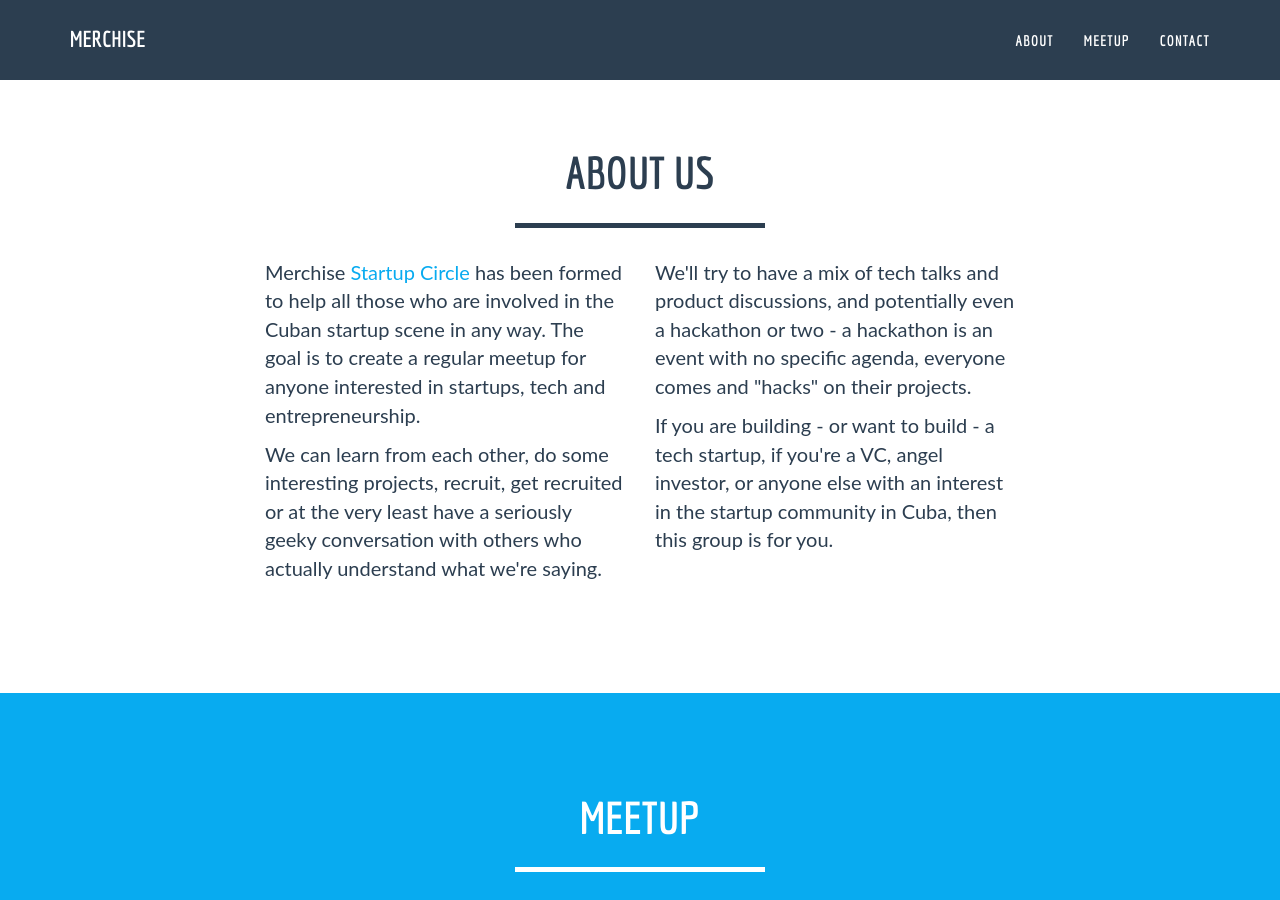
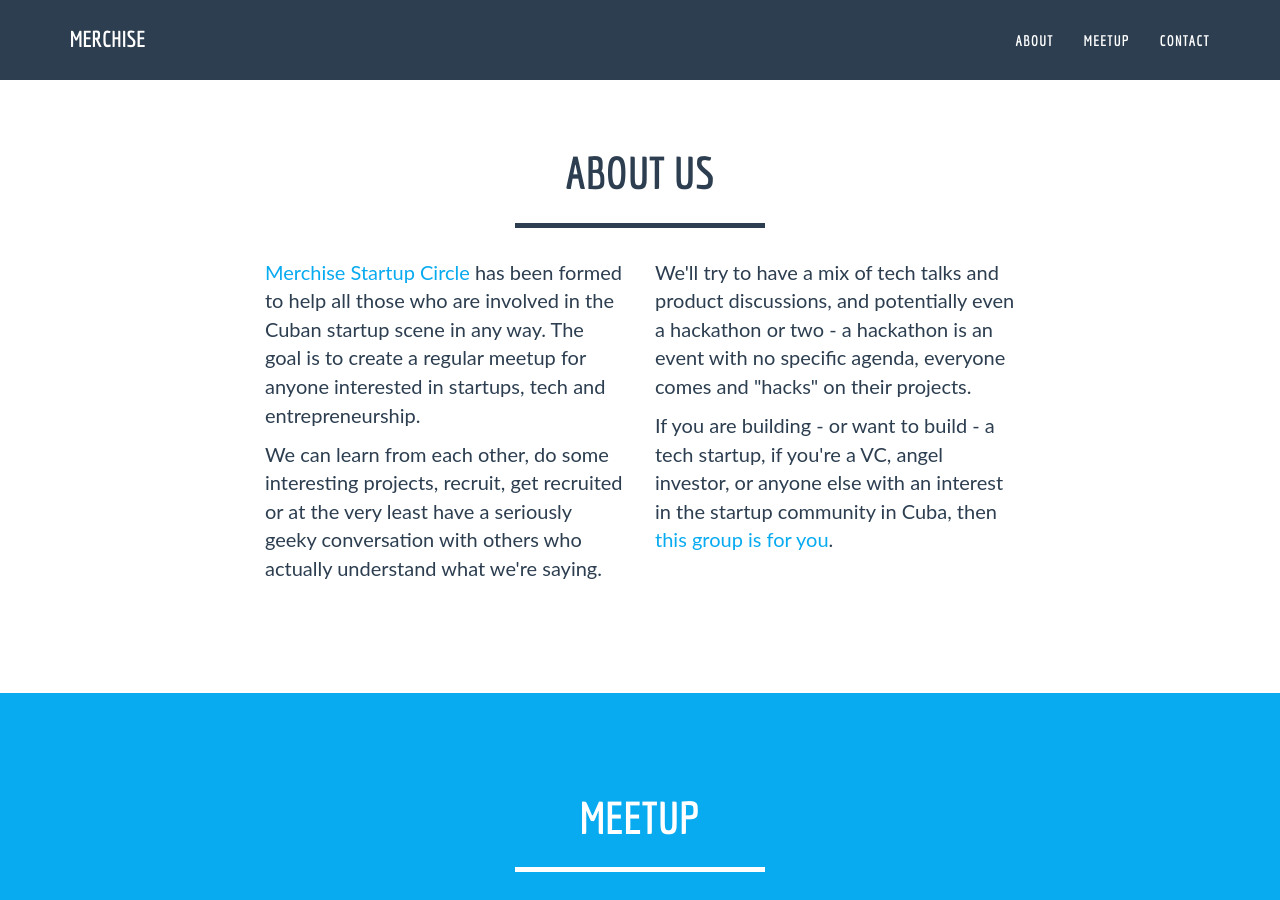
Before and after one commit to merchise-dev/merchise-dev.github.io, a Jekyll site: the page built from index.html, in a window 1280 px wide and 900 px high, scrolled down 721 px. Built offline with Jekyll 4.4.1, drawn with Linux system fonts in a browser that asks for light colours; part of the change alters nothing that is shown.

Commit message:
add links

```diff
--- a/_includes/about.html
+++ b/_includes/about.html
@@ -9,7 +9,7 @@
             </div>
             <div class="row">
                 <div class="col-lg-4 col-lg-offset-2">
-                    <p>Merchise <a href="#meetup">Startup Circle</a> has been formed to help all those who are
+                    <p><a href="http://www.meetup.com/merchise/">Merchise Startup Circle</a> has been formed to help all those who are
 involved in the Cuban startup scene in any way. The goal is to create a
 regular meetup for anyone interested in startups, tech and entrepreneurship.</p>
 
@@ -25,7 +25,7 @@ specific agenda, everyone comes and "hacks" on their projects.
 <p>
     If you are building - or want to build - a tech startup, if you're a VC,
 angel investor, or anyone else with an interest in the startup community
-in Cuba, then this group is for you.
+in Cuba, then <a href="http://www.meetup.com/merchise/">this group is for you</a>.
 
 </p>
                 </div>
--- a/_includes/meetup.html
+++ b/_includes/meetup.html
@@ -14,9 +14,9 @@
 chat about our projects, get feedback and possibly find co-founders.
 We'll have pizza and beer whenever possible.</p>
 
-<p>Let's get together and <a href="mailto:info@merchise.com">connect in person</a> with our very own
+<p>Let's get together and <a href="#contact">connect in person</a> with our very own
 meetup. We look forward to meeting you soon at one of our events!
-We <a href="#contact">seek sponsors and presenters</a>!</p>
+We <a href="mailto:info@merchise.com">seek sponsors and presenters</a>!</p>
                 </div>
             </div>
         </div>
```
